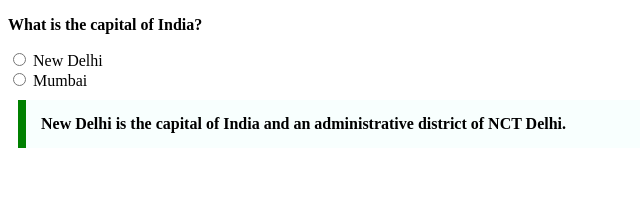
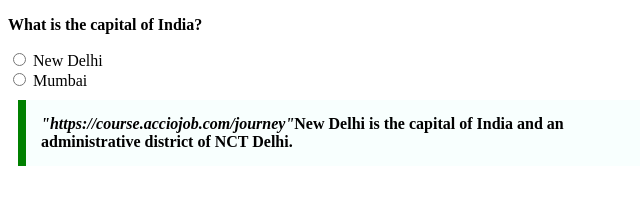
Before and after one commit to acciojob/trivia-Sathiya200010, a website: page main.html in a window 1280 px wide. Shown: the whole page, without its empty margins (0-640 px from the left). Drawn offline with Linux system fonts and the light colour scheme.

Commit message:
created a submission

```diff
--- a/main.html
+++ b/main.html
@@ -24,7 +24,7 @@
 	<label for="one"> New Delhi</label><br>
 	<input type ="radio" id="two" name="capital">
 	<label for ="two">Mumbai</label>
-	<blockquote id="cit" cite="https://course.acciojob.com/journey">New Delhi is the capital of India and an administrative district of NCT Delhi.</blockquote>
+	<blockquote id="cit" ><cite>"https://course.acciojob.com/journey"</cite>New Delhi is the capital of India and an administrative district of NCT Delhi.</blockquote>
 
 	<!-- the entire body must be written by student -->
     <script type="text/javascript" src="./script.js">
```
